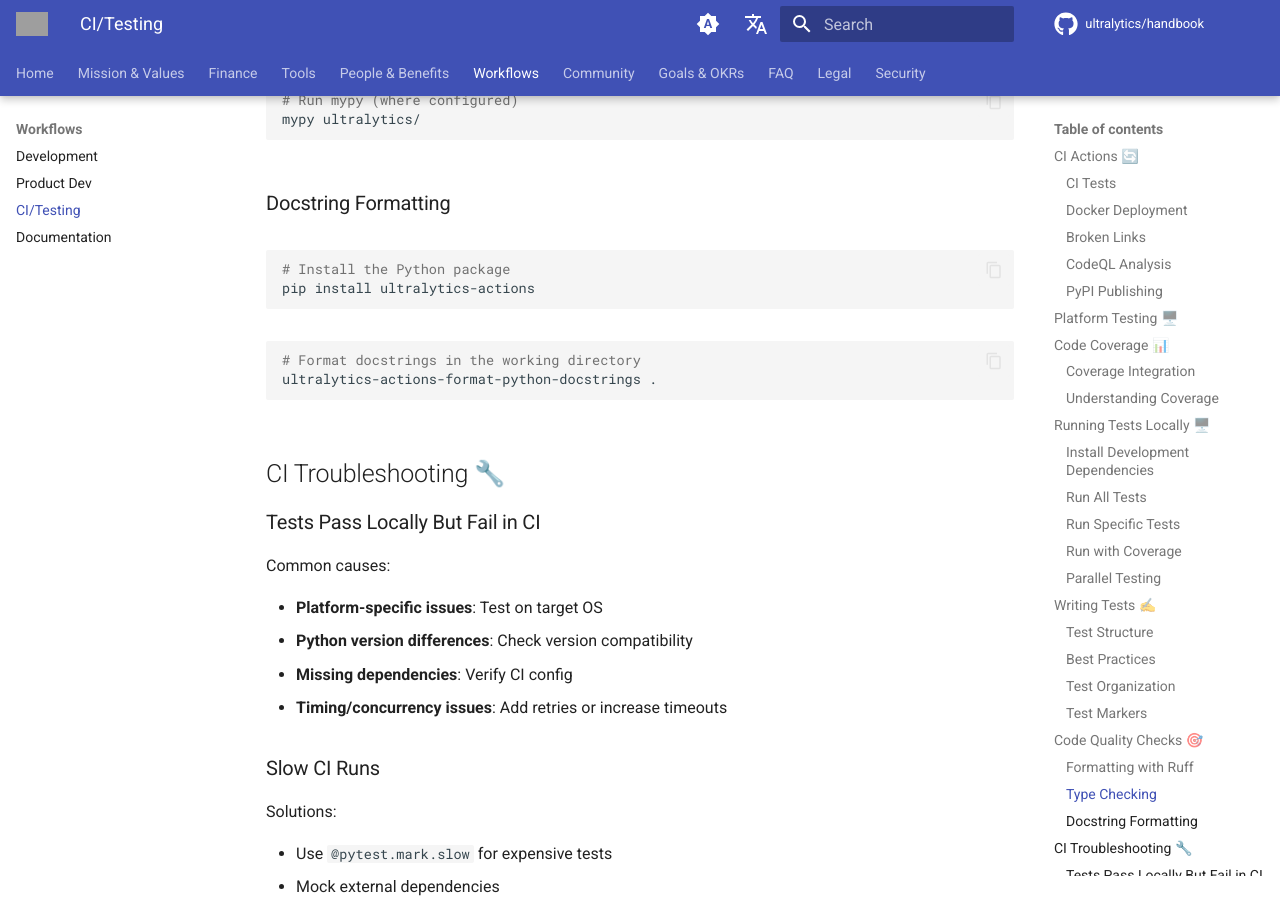
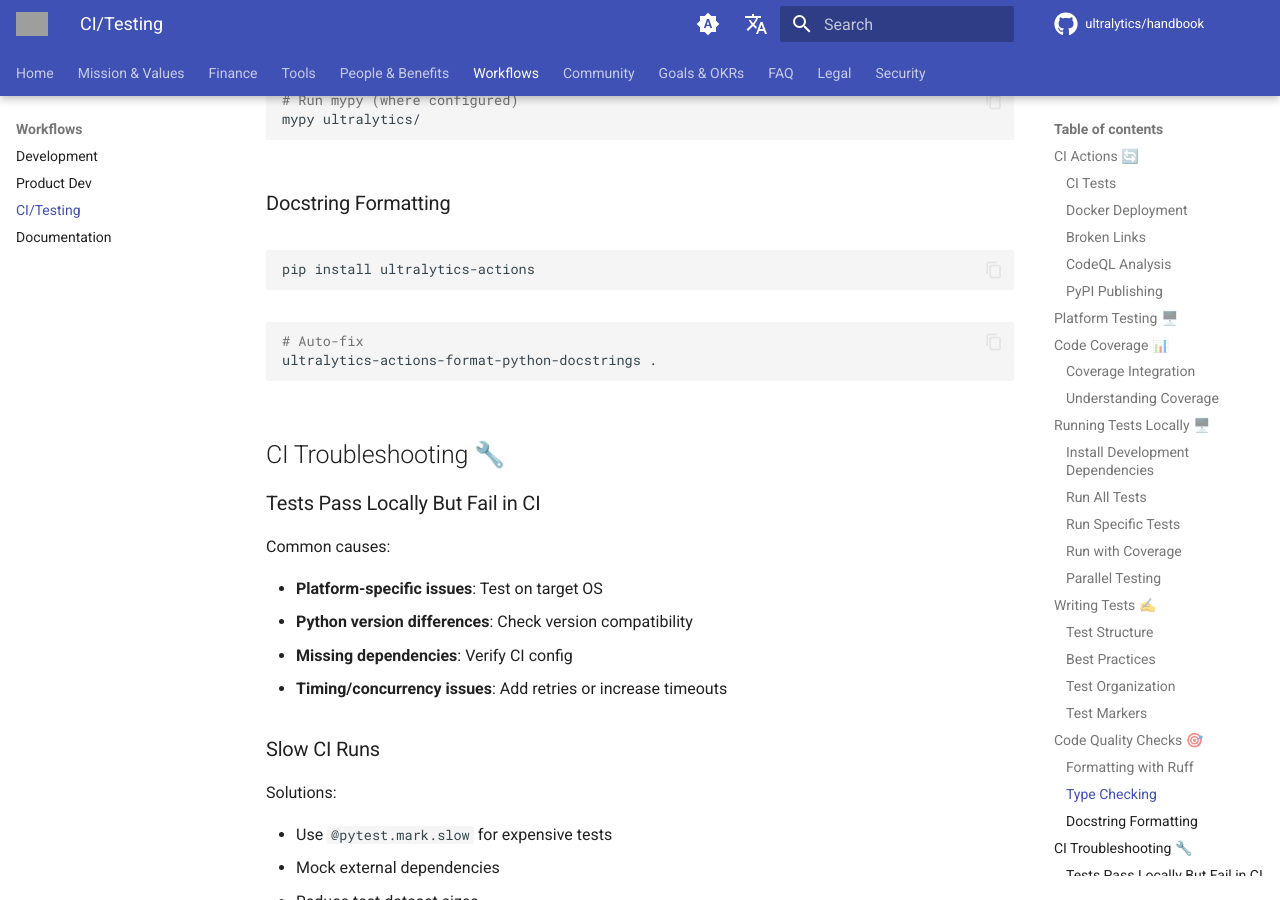
Before and after one commit to ultralytics/handbook, an MkDocs documentation site: the page built from docs/en/workflows/ci-testing.md, in a window 1280 px wide and 900 px high, scrolled down 4377 px. Built offline with MkDocs 1.6.1 and Material for MkDocs 9.7.7, drawn with Linux system fonts in a browser that asks for light colours; comment, search, counter and statistics services are not loaded; grey boxes are pictures that could not be loaded.

Commit message:
refactor: simplify docstring formatting docs
removed unnecessary comments

Signed-off-by: fatih akyon <34196005+fcakyon@users.noreply.github.com>

````diff
--- a/docs/en/workflows/ci-testing.md
+++ b/docs/en/workflows/ci-testing.md
@@ -179,12 +179,11 @@
 ### Docstring Formatting
 
 ```bash
-# Install the Python package
 pip install ultralytics-actions
 ```
 
 ```bash
-# Format docstrings in the working directory
+# Auto-fix
 ultralytics-actions-format-python-docstrings .
 ```
 
````
